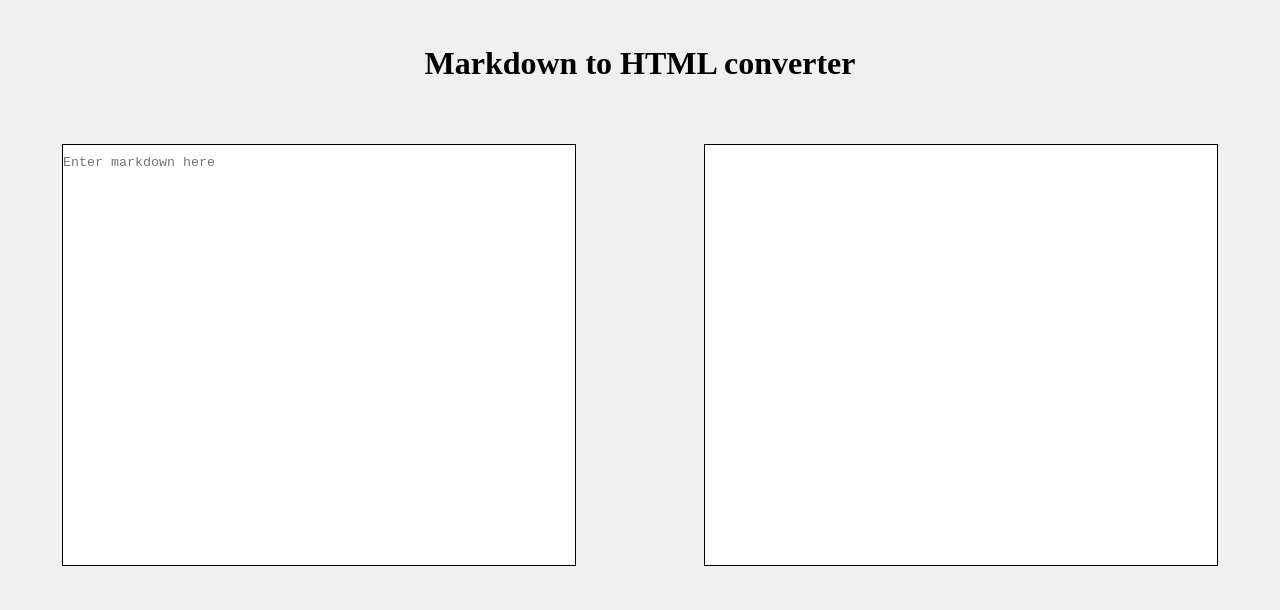
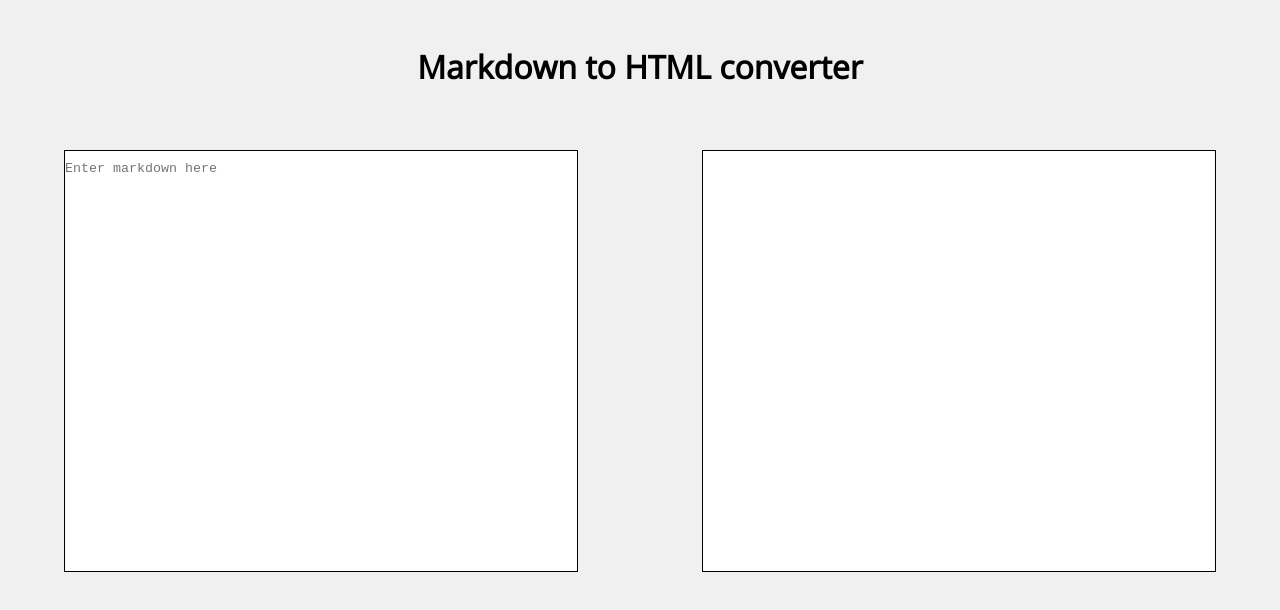
Before and after one commit to Gkjsdll/Markdown-Converter, a website: page index.html in a window 1280 px wide. Drawn offline with nearby package versions, Linux system fonts and the light colour scheme.

Commit message:
changed fonts, updated other css to correct layout afterword

```diff
--- a/index.html
+++ b/index.html
@@ -3,6 +3,7 @@
 <head>
   <meta charset="UTF-8">
   <title>Markdown to HTML Converter</title>
+  <link href='https://fonts.googleapis.com/css?family=Open+Sans' rel='stylesheet' type='text/css'>
   <link rel="stylesheet" href="css/style.css">
 </head>
 <body>
--- a/public/css/style.css
+++ b/public/css/style.css
@@ -3,6 +3,8 @@ body {
   text-align: center;
   padding-top: 24px;
   background-color: #f0f0f0;
+  font-family: 'Open Sans', sans-serif;
+  font-size: 0px;
 }
 
 #boxContainer {
@@ -22,12 +24,14 @@ body {
   display: inline-block;
   resize: none;
   vertical-align: top;
-}
-
-#htmlOutput {
   overflow-y: scroll;
+  text-align: left;
 }
 
 #mdInput:focus {
   outline: 0px
 }
+
+h1 {
+  font-size: 32px;
+}
```
